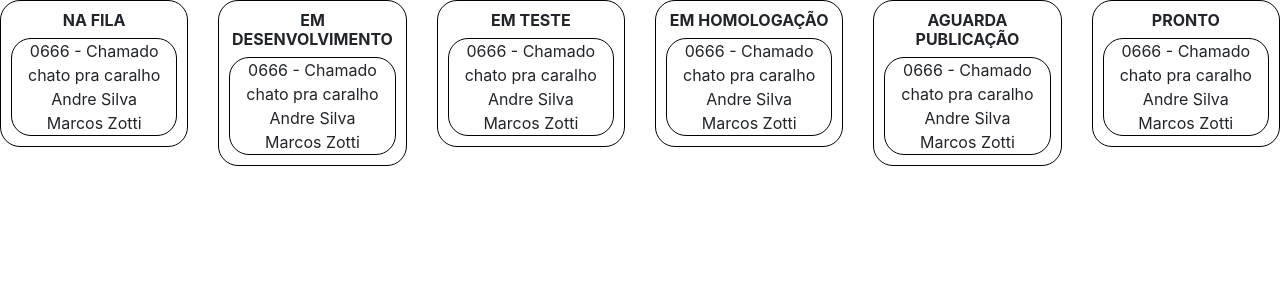
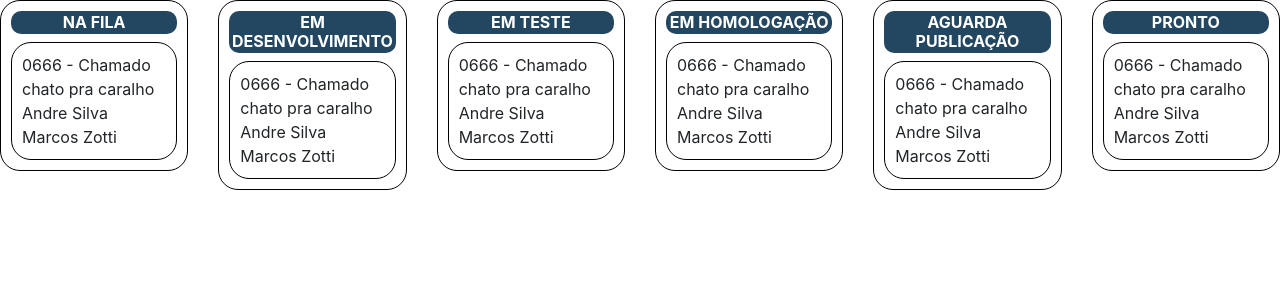
Before and after one commit to MZotti/react-dos-guri, a React (Create React App) app: page / in a window 1280 px wide. Shown: the top 300 px of the page. Built offline with nearby package versions, Linux system fonts and the light colour scheme.

Commit message:
Column colors

```diff
--- a/src/components/Column.js
+++ b/src/components/Column.js
@@ -7,7 +7,7 @@ class Column extends React.Component {
     return (
         <div class="col col-md-2">
             <div class="column">
-                <h3>{this.props.status}</h3>
+                <h3 class="awaiting">{this.props.status}</h3>
                 <Card
                     title="0666 - Chamado chato pra caralho"
                     requester="Andre Silva"
--- a/src/index.scss
+++ b/src/index.scss
@@ -1,4 +1,11 @@
 $font : 'Arial';
+
+$ticketAwaiting : #234761;
+$ticketDevelopment : #614023;
+$ticketTesting : #236133;
+$tickeValidation : #224eb1;
+$ticketDeployment : #5e4c8a;
+$ticketDone : #bda814;
 
 body {
   margin: 0;
@@ -22,11 +29,16 @@ code {
     font-weight: bold;
     text-transform: uppercase;
     font-size: 1em;
+    color: #FFF;
+    border-radius: 10px;
+    padding: 2px;
   }
 
   .card{
     border: 1.2px solid #000;
     border-radius: 20px;
+    padding: 10px;
+    text-align: left;
 
     .title{
       font-size: 1em;
@@ -39,3 +51,27 @@ code {
   }
 
 }
+
+.awaiting{
+  background: $ticketAwaiting;
+}
+
+.development{
+  background: $ticketDeployment;
+}
+
+.testing{
+  background: $ticketTesting;
+}
+
+.validation{
+  background: $tickeValidation;
+}
+
+.deploymnet{
+  background: $ticketDeployment;
+}
+
+.done{
+  background: $ticketDone;
+}
```
